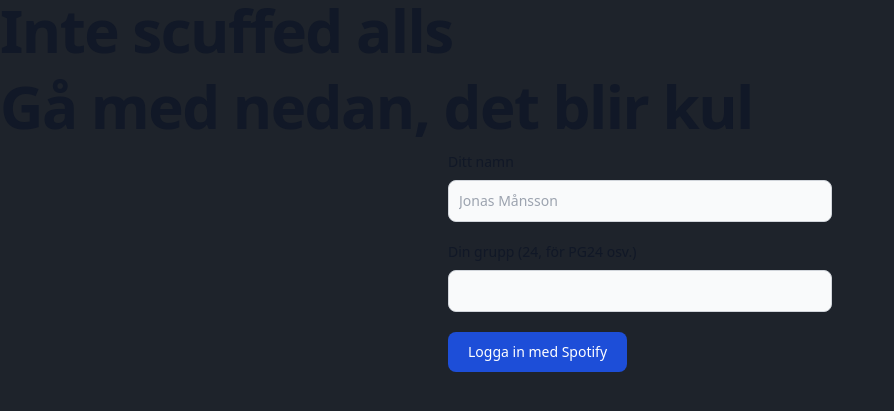
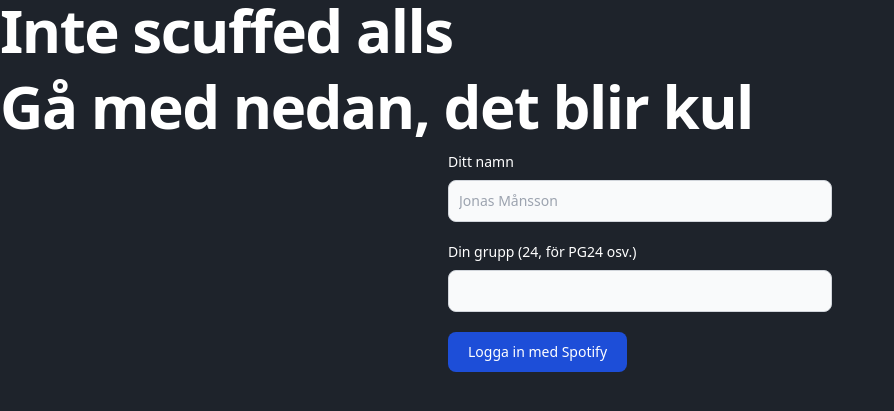
Before and after one commit to trilleplay/spotiskiphte, a Flask app: page /join in a window 1280 px wide. Shown: the top 411 px of the page, without its empty margins (0-894 px from the left). Run offline with Flask 3, Linux system fonts and the light colour scheme; some libraries are stand-ins or nearby versions.

Commit message:
fix text

```diff
--- a/templates/done.html
+++ b/templates/done.html
@@ -11,8 +11,8 @@
     </style>
 </head>
 <body>
-<h1 class="mb-4 text-4xl font-extrabold leading-none tracking-tight text-gray-900 md:text-5xl lg:text-6xl dark:text-white">Då var allt fixat!</h1>
-<h1 class="mb-4 text-4xl font-extrabold leading-none tracking-tight text-gray-900 md:text-5xl lg:text-6xl dark:text-white">Ses snart!!!</h1>
+<h1 class="mb-4 text-4xl font-extrabold leading-none tracking-tight md:text-5xl lg:text-6xl text-white">Då var allt fixat!</h1>
+<h1 class="mb-4 text-4xl font-extrabold leading-none tracking-tight md:text-5xl lg:text-6xl text-white">Ses snart!!!</h1>
 
 
 </body>
--- a/templates/join.html
+++ b/templates/join.html
@@ -11,17 +11,17 @@
     </style>
 </head>
 <body>
-<h1 class="mb-4 text-4xl font-extrabold leading-none tracking-tight text-gray-900 md:text-5xl lg:text-6xl dark:text-white">Inte scuffed alls</h1>
-<h1 class="mb-4 text-4xl font-extrabold leading-none tracking-tight text-gray-900 md:text-5xl lg:text-6xl dark:text-white">Gå med nedan, det blir kul</h1>
+<h1 class="mb-4 text-4xl font-extrabold leading-none tracking-tight md:text-5xl lg:text-6xl text-white">Inte scuffed alls</h1>
+<h1 class="mb-4 text-4xl font-extrabold leading-none tracking-tight md:text-5xl lg:text-6xl text-white">Gå med nedan, det blir kul</h1>
 
 <form class="max-w-sm mx-auto" action="authorize" method="GET">
   <div class="mb-5">
-    <label for="uname" class="block mb-2 text-sm font-medium text-gray-900 dark:text-white">Ditt namn</label>
-    <input type="text" name="uname" id="uname" class="bg-gray-50 border border-gray-300 text-gray-900 text-sm rounded-lg focus:ring-blue-500 focus:border-blue-500 block w-full p-2.5 dark:bg-gray-700 dark:border-gray-600 dark:placeholder-gray-400 dark:text-white dark:focus:ring-blue-500 dark:focus:border-blue-500" placeholder="Jonas Månsson" required />
+    <label for="uname" class="block mb-2 text-sm font-medium text-white">Ditt namn</label>
+    <input type="text" name="uname" id="uname" class="bg-gray-50 border border-gray-300 text-sm rounded-lg focus:ring-blue-500 focus:border-blue-500 block w-full p-2.5 dark:bg-gray-700 dark:border-gray-600 dark:placeholder-gray-400 text-white dark:focus:ring-blue-500 dark:focus:border-blue-500" placeholder="Jonas Månsson" required />
   </div>
   <div class="mb-5">
-    <label for="gr" class="block mb-2 text-sm font-medium text-gray-900 dark:text-white">Din grupp (24, för PG24 osv.)</label>
-    <input type="number" name="gr" id="gr" class="bg-gray-50 border border-gray-300 text-gray-900 text-sm rounded-lg focus:ring-blue-500 focus:border-blue-500 block w-full p-2.5 dark:bg-gray-700 dark:border-gray-600 dark:placeholder-gray-400 dark:text-white dark:focus:ring-blue-500 dark:focus:border-blue-500" required />
+    <label for="gr" class="block mb-2 text-sm font-medium text-white">Din grupp (24, för PG24 osv.)</label>
+    <input type="number" name="gr" id="gr" class="bg-gray-50 border border-gray-300 text-sm rounded-lg focus:ring-blue-500 focus:border-blue-500 block w-full p-2.5 dark:bg-gray-700 dark:border-gray-600 dark:placeholder-gray-400 text-white dark:focus:ring-blue-500 dark:focus:border-blue-500" required />
   </div>
 
   <button type="submit" formmethod="get" class="text-white bg-blue-700 hover:bg-blue-800 focus:ring-4 focus:outline-none focus:ring-blue-300 font-medium rounded-lg text-sm w-full sm:w-auto px-5 py-2.5 text-center dark:bg-blue-600 dark:hover:bg-blue-700 dark:focus:ring-blue-800">Logga in med Spotify</button>
```
